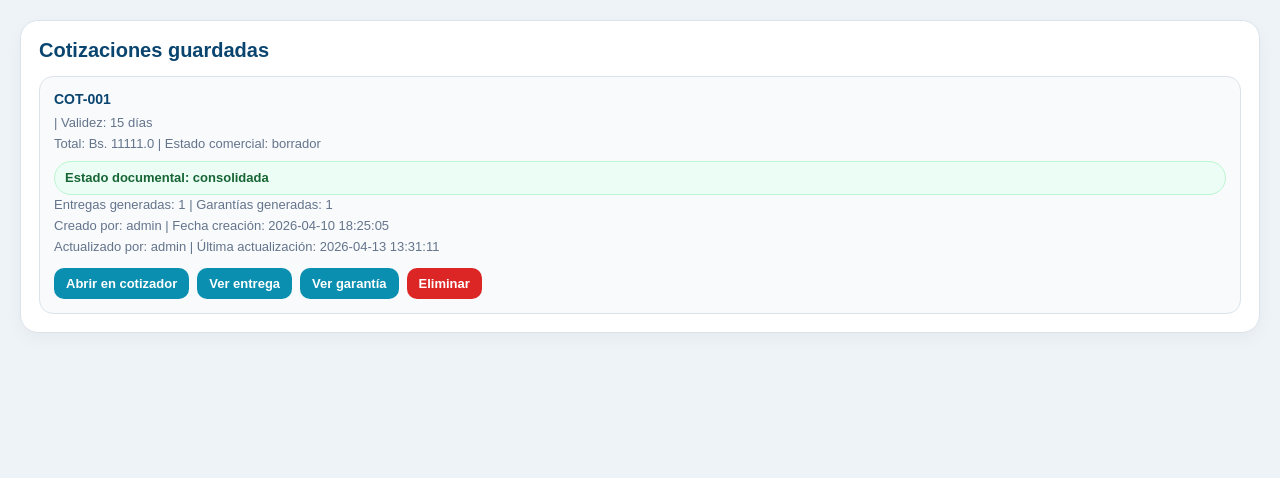
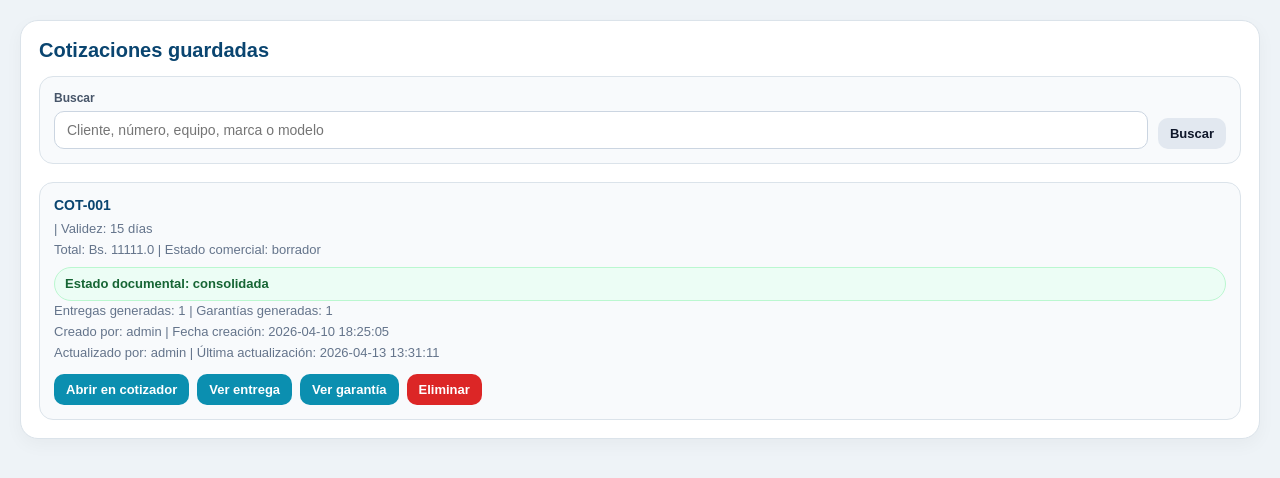
Before and after one commit to Myroesh/biosolutions-cotizador, a Flask app: page /cotizaciones in a window 1280 px wide. Shown: the part 71-549 px from the top of the page. Run offline with Flask 3, Linux system fonts and the light colour scheme; a user stored in the database is signed in; data comes from the database, SQL or seed files in the repository; both versions use the stored data as it was after the commit.

Commit message:
revision previa

```diff
--- a/app.py
+++ b/app.py
@@ -1558,7 +1558,10 @@ def cotizaciones_page():
     conn = get_db_connection()
     ensure_auth_schema(conn)
 
-    cotizaciones = conn.execute("""
+    q = (request.args.get("q") or "").strip()
+    q_like = f"%{q}%"
+
+    base_query = """
         SELECT
             c.*,
             uc.username AS creado_por_username,
@@ -1590,12 +1593,38 @@ def cotizaciones_page():
         FROM cotizaciones c
         LEFT JOIN usuarios uc ON uc.id = c.creado_por_user_id
         LEFT JOIN usuarios ua ON ua.id = c.actualizado_por_user_id
-        ORDER BY c.id DESC
-    """).fetchall()
-
-    conn.close()
-    return render_template("cotizaciones.html", cotizaciones=cotizaciones, active_page="cotizaciones")
-
+    """
+
+    if q:
+        cotizaciones = conn.execute(base_query + """
+            WHERE
+                c.numero LIKE ?
+                OR c.cliente LIKE ?
+                OR c.ciudad LIKE ?
+                OR EXISTS (
+                    SELECT 1
+                    FROM cotizacion_items ci
+                    WHERE ci.cotizacion_id = c.id
+                      AND (
+                          ci.nombre_editado LIKE ?
+                          OR ci.marca_editada LIKE ?
+                          OR ci.modelo_editado LIKE ?
+                      )
+                )
+            ORDER BY c.id DESC
+        """, (q_like, q_like, q_like, q_like, q_like, q_like)).fetchall()
+    else:
+        cotizaciones = conn.execute(base_query + """
+            ORDER BY c.id DESC
+        """).fetchall()
+
+    conn.close()
+    return render_template(
+        "cotizaciones.html",
+        cotizaciones=cotizaciones,
+        active_page="cotizaciones",
+        search_query=q
+    )
 
 @app.route("/cotizaciones/<int:cotizacion_id>/json")
 @login_required
--- a/static/app.js
+++ b/static/app.js
@@ -26,11 +26,11 @@ function createEmptyItem() {
     title: "Nuevo equipo",
     brand: "",
     model: "",
-    origin: template.equipo_origen || "",
-    warranty: template.equipo_garantia_base || "",
+    origin: "",
+    warranty: "",
     price: "",
     quantity: "1",
-    showPrice: false,
+    showPrice: true,
     subtitle: "",
     descriptionLong: "",
     highlights: [],
--- a/templates/cotizaciones.html
+++ b/templates/cotizaciones.html
@@ -104,10 +104,89 @@
   .inline-form{
     display:inline;
   }
-  .tiny-note{
+    .tiny-note{
     font-size:12px;
     color:#64748b;
     line-height:1.6;
+  }
+
+  .search-bar{
+    display:flex;
+    gap:10px;
+    flex-wrap:wrap;
+    align-items:end;
+    margin-bottom:18px;
+    padding:14px;
+    border:1px solid #dbe3ea;
+    border-radius:14px;
+    background:#f8fafc;
+  }
+
+  .search-bar .field{
+    flex:1 1 320px;
+    margin:0;
+  }
+
+  .search-bar input{
+    width:100%;
+    padding:10px 12px;
+    border:1px solid #cbd5e1;
+    border-radius:10px;
+    font-size:14px;
+    font-family:inherit;
+    box-sizing:border-box;
+    background:#fff;
+  }
+
+  .search-actions{
+    display:flex;
+    gap:8px;
+    flex-wrap:wrap;
+  }
+
+  .empty-search-note{
+    margin-bottom:14px;
+    font-size:13px;
+    color:#64748b;
+  }
+    .search-bar{
+    display:flex;
+    gap:10px;
+    flex-wrap:wrap;
+    align-items:end;
+    margin-bottom:18px;
+    padding:14px;
+    border:1px solid #dbe3ea;
+    border-radius:14px;
+    background:#f8fafc;
+  }
+
+  .search-bar .field{
+    flex:1 1 320px;
+    margin:0;
+  }
+
+  .search-bar input{
+    width:100%;
+    padding:10px 12px;
+    border:1px solid #cbd5e1;
+    border-radius:10px;
+    font-size:14px;
+    font-family:inherit;
+    box-sizing:border-box;
+    background:#fff;
+  }
+
+  .search-actions{
+    display:flex;
+    gap:8px;
+    flex-wrap:wrap;
+  }
+
+  .empty-search-note{
+    margin-bottom:14px;
+    font-size:13px;
+    color:#64748b;
   }
 </style>
 {% endblock %}
@@ -116,6 +195,25 @@
 <section class="page-card">
   <h2>Cotizaciones guardadas</h2>
 
+  <form method="get" action="{{ url_for('cotizaciones_page') }}" class="search-bar">
+    <div class="field">
+      <label for="q">Buscar</label>
+      <input
+        id="q"
+        name="q"
+        type="text"
+        value="{{ search_query or '' }}"
+        placeholder="Cliente, número, equipo, marca o modelo"
+      />
+    </div>
+
+    <div class="search-actions">
+      <button type="submit" class="secondary-btn">Buscar</button>
+      {% if search_query %}
+        <a href="{{ url_for('cotizaciones_page') }}" class="secondary-btn" style="text-decoration:none; display:inline-flex; align-items:center;">Limpiar</a>
+      {% endif %}
+    </div>
+  </form>
   {% if cotizaciones %}
     <div class="lib-list">
       {% for c in cotizaciones %}
@@ -198,8 +296,20 @@
         </div>
       {% endfor %}
     </div>
-  {% else %}
-    <p class="tiny-note">Todavía no hay cotizaciones guardadas en la base.</p>
+ {% else %}
+    {% if search_query %}
+      <p class="empty-search-note">
+        No se encontraron cotizaciones para: <strong>{{ search_query }}</strong>
+      </p>
+     {% else %}
+    {% if search_query %}
+      <p class="empty-search-note">
+        No se encontraron cotizaciones para: <strong>{{ search_query }}</strong>
+      </p>
+    {% else %}
+      <p class="tiny-note">Todavía no hay cotizaciones guardadas en la base de datos.</p>
+    {% endif %}
+  {% endif %}
   {% endif %}
 </section>
 {% endblock %}
```
Also changed, not shown: biosolutions.db.
